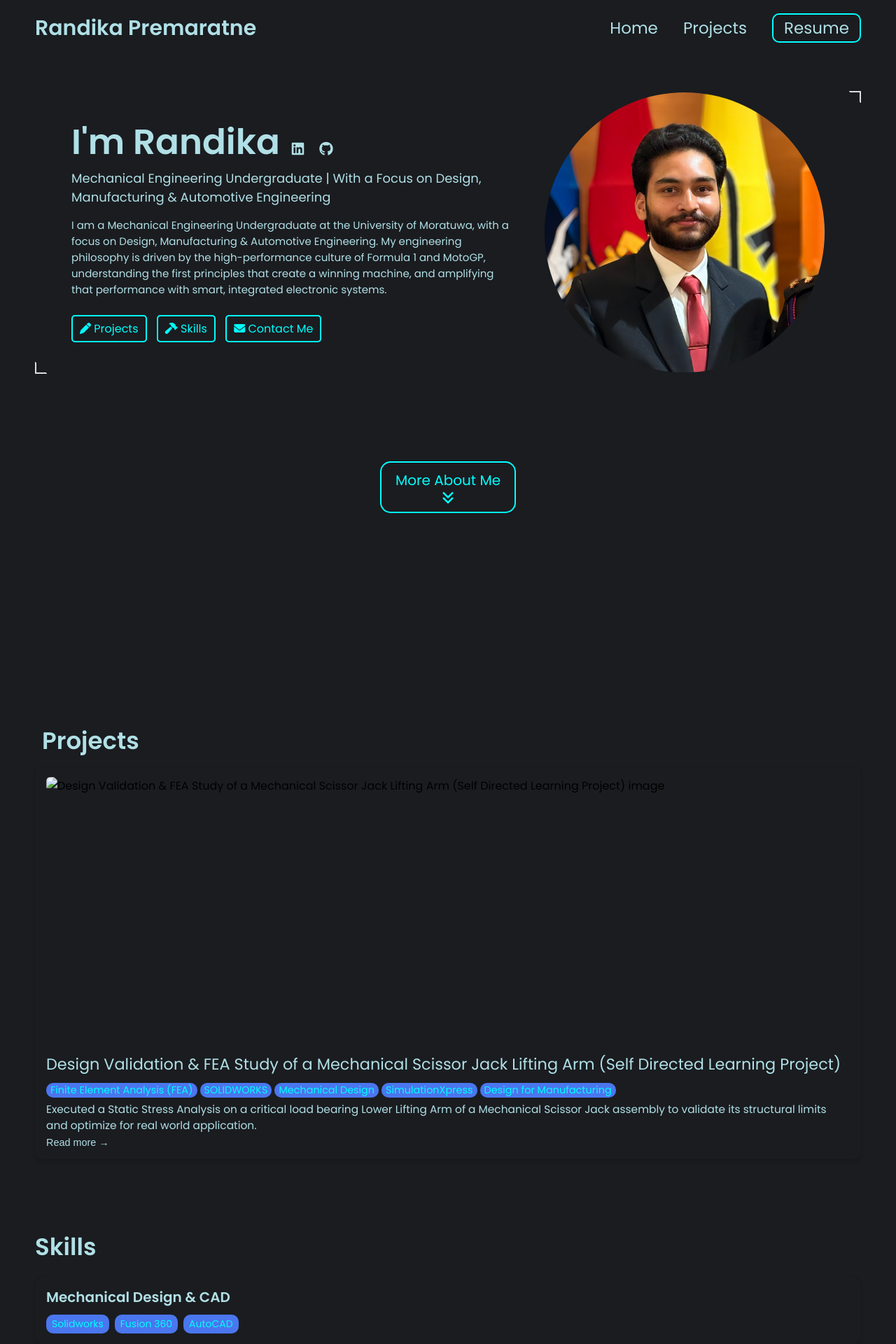
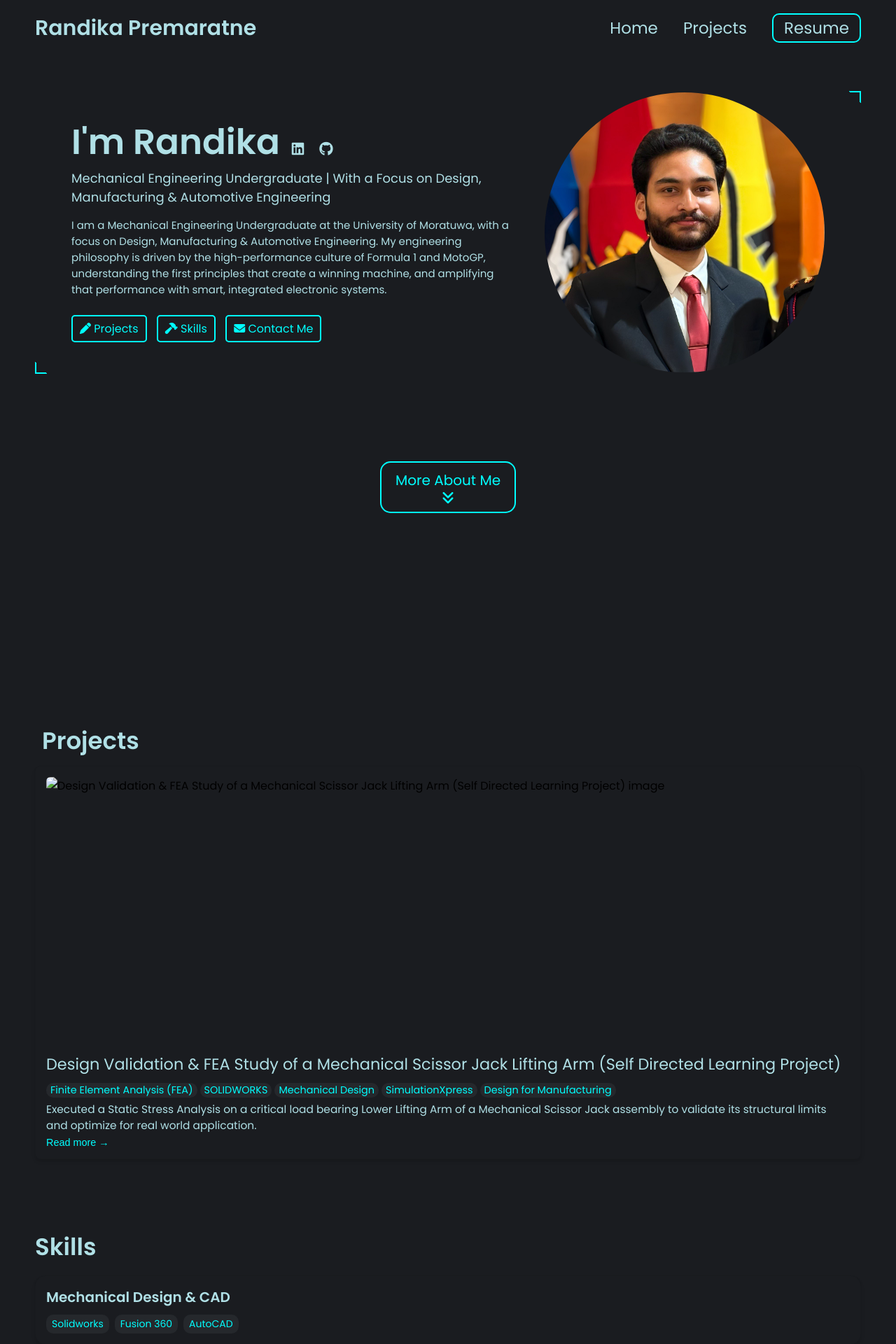
Before and after one commit to RandikaPremaratne/RandikaPremaratne.github.io, a Jekyll site: the page built from index.html, in a window 1280 px wide. Shown: the top 1920 px of the page at 70% size. Built offline with Jekyll 4.4.1, drawn with Linux system fonts in a browser that asks for light colours.

Commit message:
Update _config.yml

```diff
--- a/_config.yml
+++ b/_config.yml
@@ -67,11 +67,11 @@ formspree-key:   https://formspree.io/f/mbdqolrz
 # Active theme (Updatethis to switch themes). Make sure to keep the indentation the samne.
 colors: # this is the basic theme
   text: "#b0e0e6"
-  border: "#ddd"
+  border: "#00ffff"
   link: "#00ffff"
-  highlight: "#b0e0e6"
+  highlight: "#00ffff"
   background: "#1a1c20"
-  light_background: "#4a76ee"
+  light_background: "#25282c"
 
 # A few examples.
 basic theme:
```
